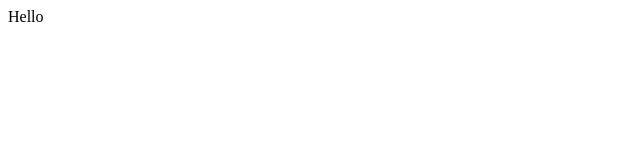
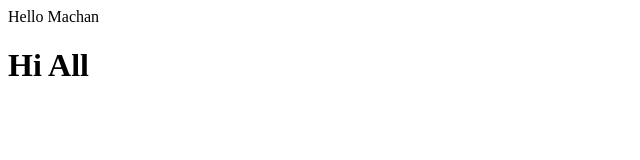
Before and after one commit to emineinnovations/demo-repo, a plain HTML site: page index.html in a window 1280 px wide. Shown: the whole page, without its empty margins (0-640 px from the left). Drawn offline with Linux system fonts and the light colour scheme.

Commit message:
GitKrande Commit

```diff
--- a/index.html
+++ b/index.html
@@ -1 +1,2 @@
-<div>Hello</div>
+<div>Hello Machan</div>
+<h1>Hi All</h1>
```
Also changed, not shown: 2 other files.
